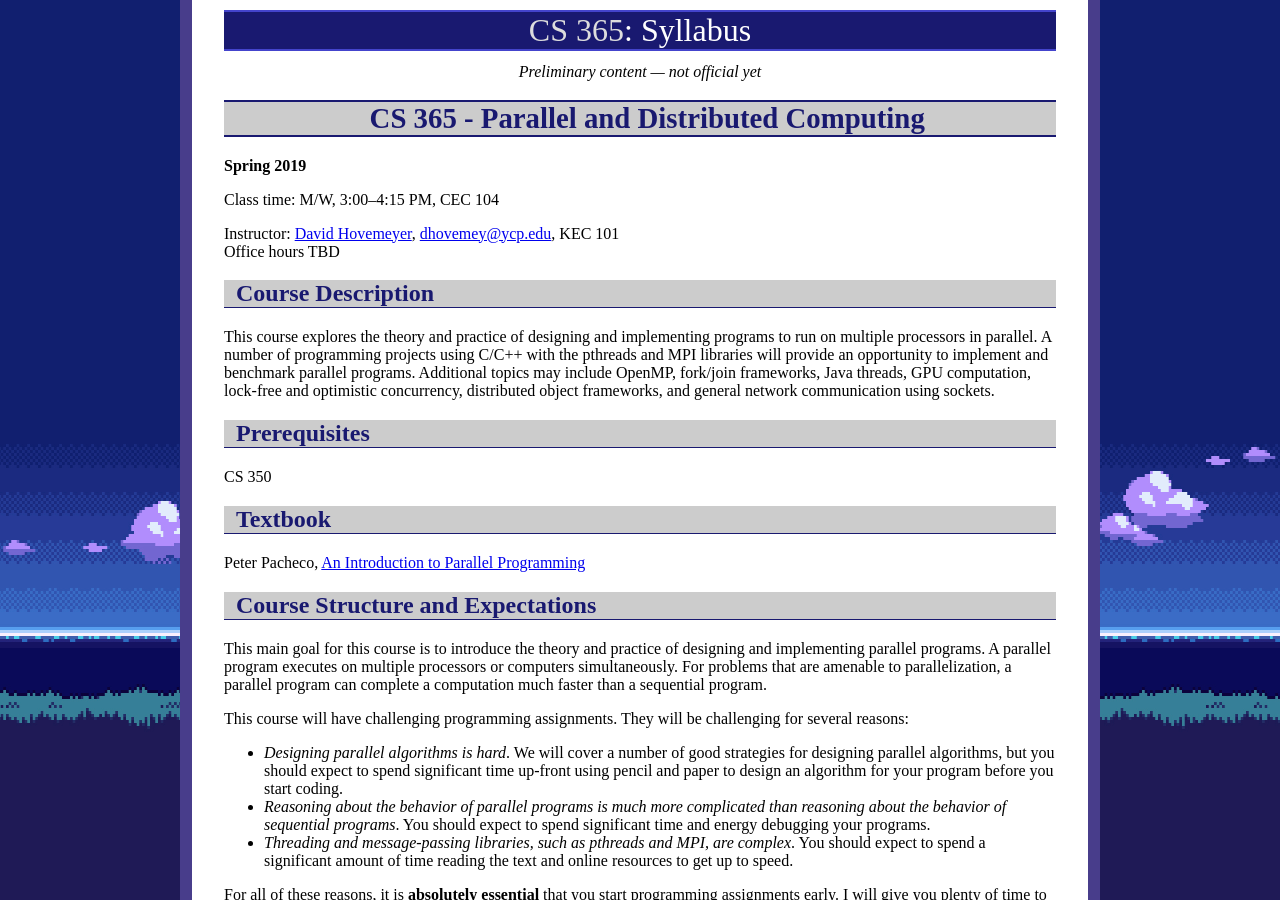
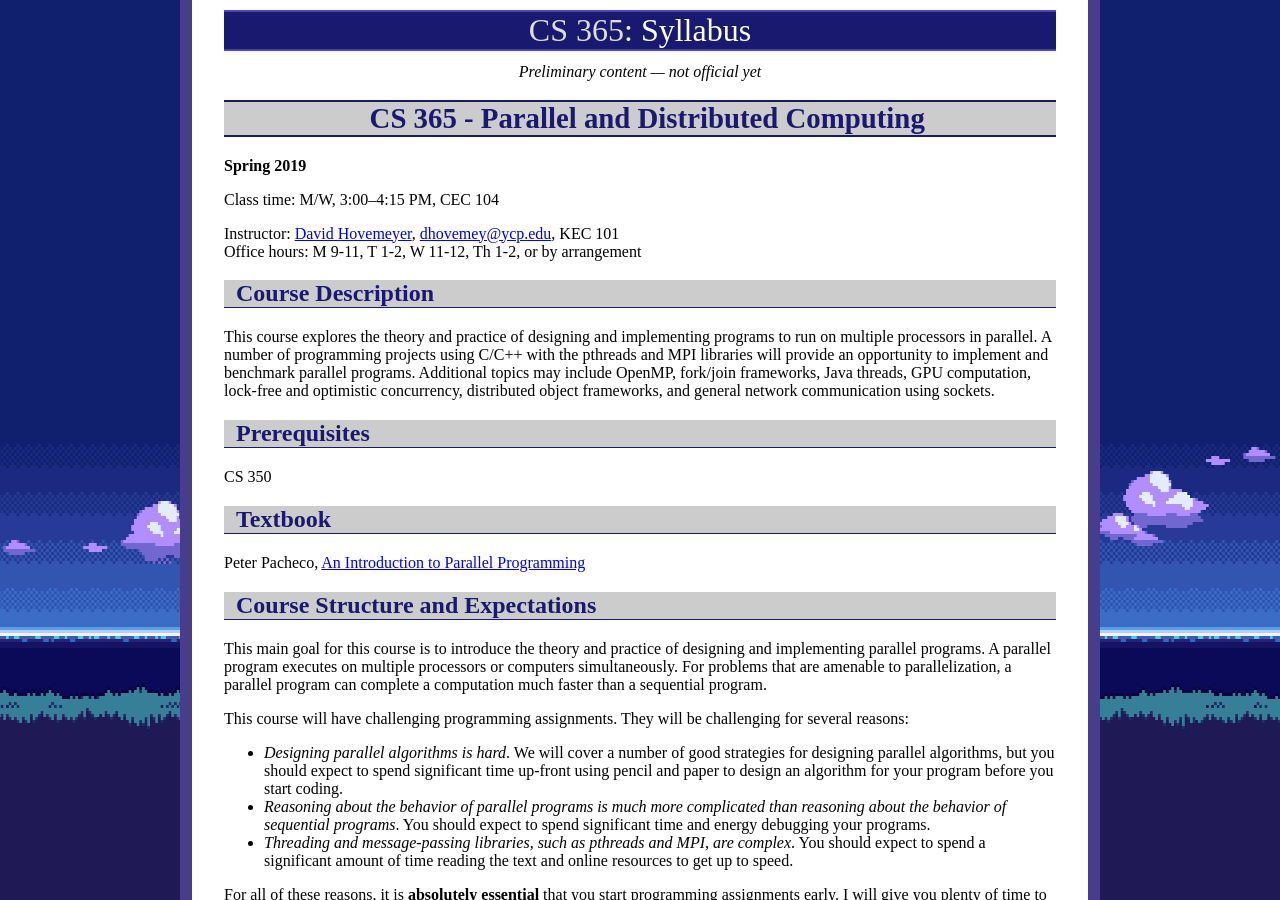
Before and after one commit to ycpcs/cs365-spring2019, a Jekyll site: the page built from syllabus.md, in a window 1280 px wide and 900 px high. Built offline with Jekyll 4.4.1, drawn with Linux system fonts in a browser that asks for light colours.

Commit message:
add office hours

```diff
--- a/syllabus.md
+++ b/syllabus.md
@@ -9,7 +9,7 @@ title: "Syllabus"
 
 Class time: M/W, 3:00&ndash;4:15 PM, CEC 104
 
-Instructor: [David Hovemeyer](http://faculty.ycp.edu/~dhovemey/), <dhovemey@ycp.edu>, KEC 101<br>Office hours TBD
+Instructor: [David Hovemeyer](http://faculty.ycp.edu/~dhovemey/), <dhovemey@ycp.edu>, KEC 101<br>Office hours: M 9-11, T 1-2, W 11-12, Th 1-2, or by arrangement
 
 Course Description
 ------------------
```
